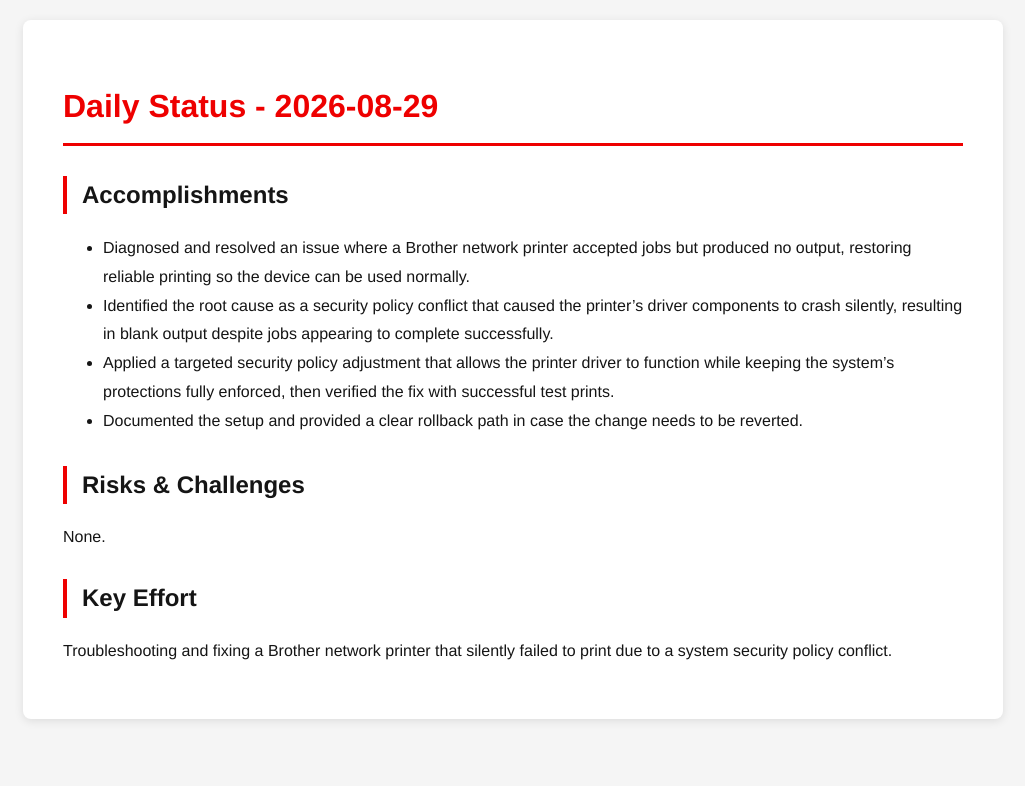
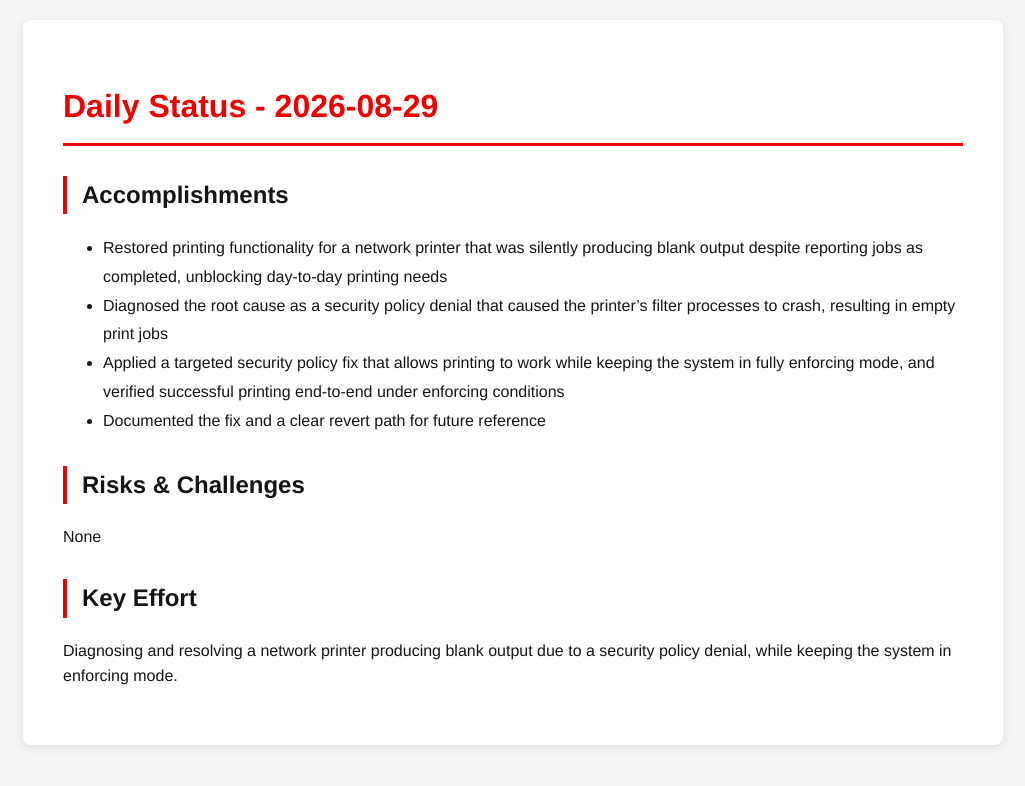
Before and after one commit to tzvatot/daily-status, a Jekyll site: the page built from 2026-08-29.md, in a window 1280 px wide. Shown: the top 786 px of the page, without its empty margins (127-1152 px from the left). Built offline with Jekyll 4.4.1, drawn with Linux system fonts in a browser that asks for light colours.

Commit message:
Daily status update - 2026-08-29

```diff
--- a/2026-08-29.md
+++ b/2026-08-29.md
@@ -7,13 +7,13 @@ date: 2026-08-29
 # Daily Status - 2026-08-29
 
 ## Accomplishments
-- Diagnosed and resolved an issue where a Brother network printer accepted jobs but produced no output, restoring reliable printing so the device can be used normally.
-- Identified the root cause as a security policy conflict that caused the printer's driver components to crash silently, resulting in blank output despite jobs appearing to complete successfully.
-- Applied a targeted security policy adjustment that allows the printer driver to function while keeping the system's protections fully enforced, then verified the fix with successful test prints.
-- Documented the setup and provided a clear rollback path in case the change needs to be reverted.
+- Restored printing functionality for a network printer that was silently producing blank output despite reporting jobs as completed, unblocking day-to-day printing needs
+- Diagnosed the root cause as a security policy denial that caused the printer's filter processes to crash, resulting in empty print jobs
+- Applied a targeted security policy fix that allows printing to work while keeping the system in fully enforcing mode, and verified successful printing end-to-end under enforcing conditions
+- Documented the fix and a clear revert path for future reference
 
 ## Risks & Challenges
-None.
+None
 
 ## Key Effort
-Troubleshooting and fixing a Brother network printer that silently failed to print due to a system security policy conflict.
+Diagnosing and resolving a network printer producing blank output due to a security policy denial, while keeping the system in enforcing mode.
```
